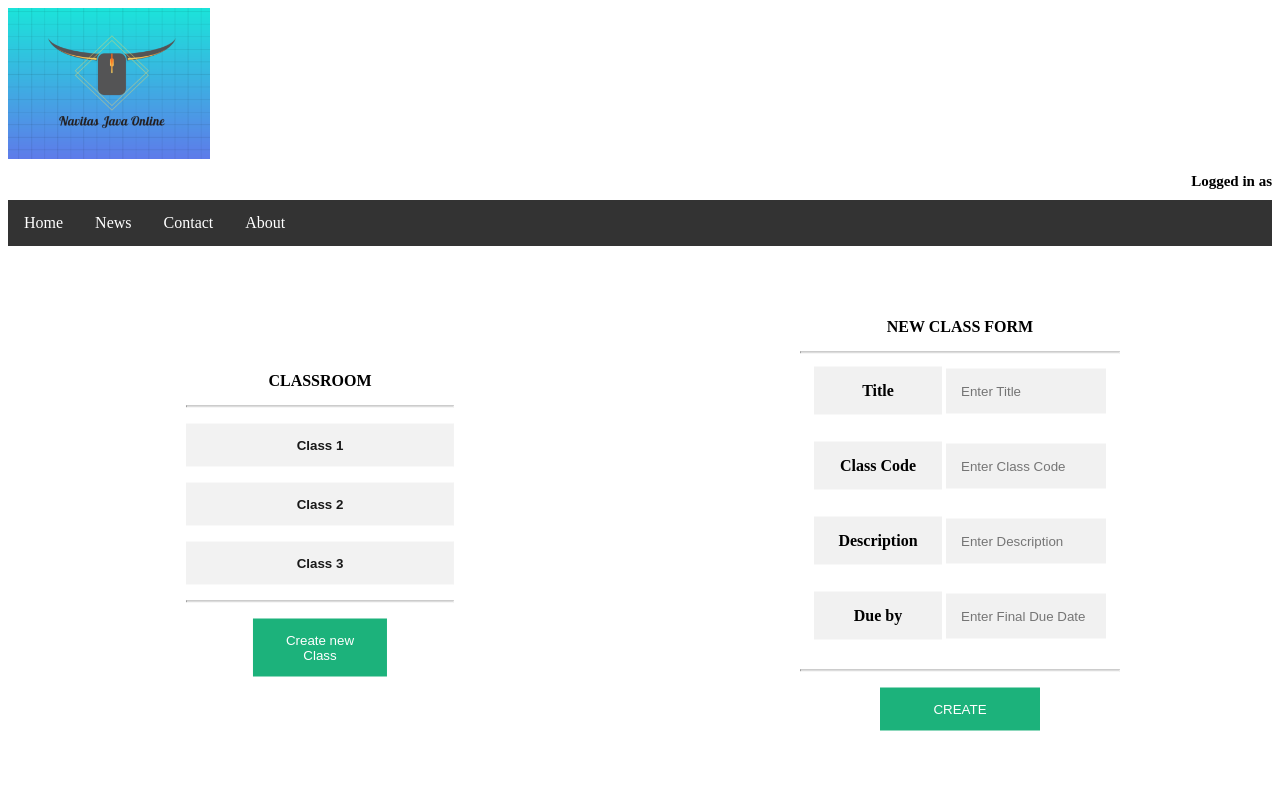
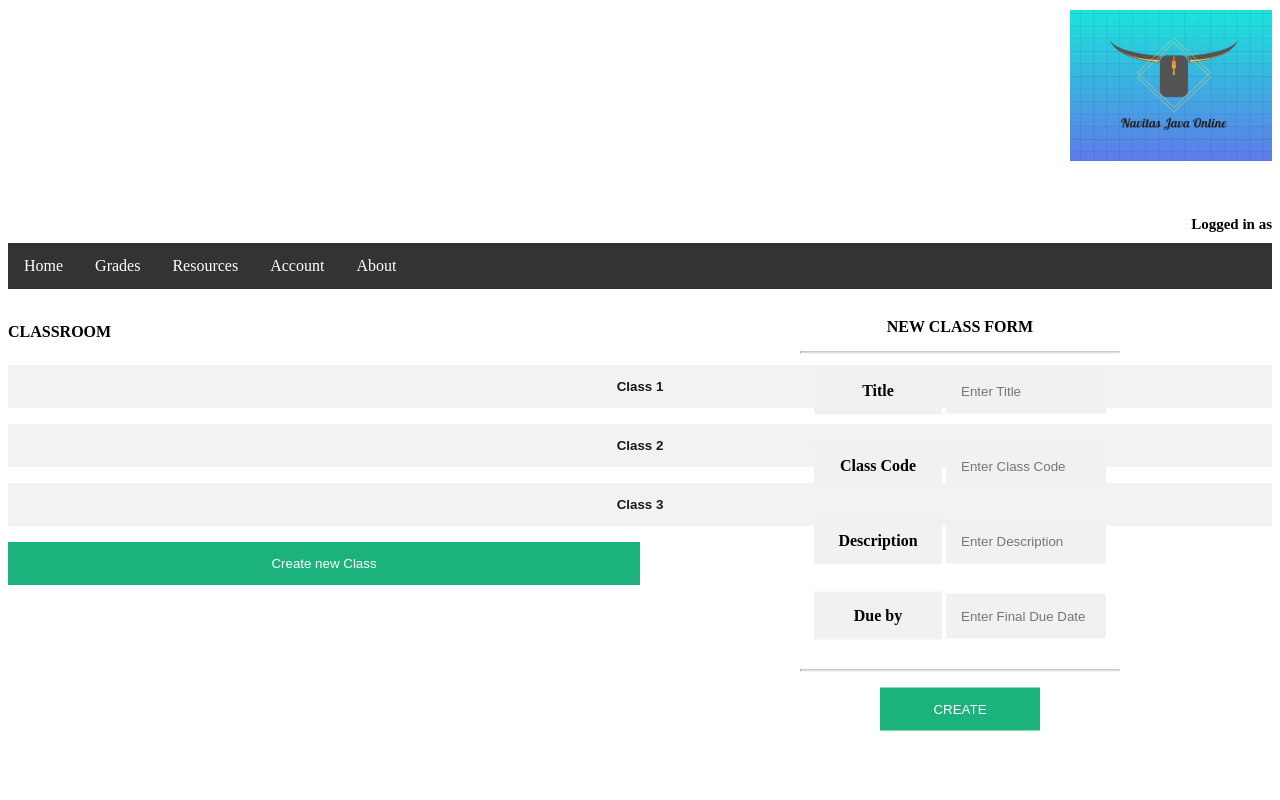
Before and after one commit to binit-admin/Navitas-Java-Online, a PHP site: page /teacher.php in a window 1280 px wide. Run offline with PHP 8.4, Linux system fonts and the light colour scheme; the visitor is signed in with stand-in values (Sample User, id 1); data comes from the database, SQL or seed files in the repository.

Commit message:
Add files via upload

```diff
--- a/student.php
+++ b/student.php
@@ -25,11 +25,12 @@ session_start();
 <body>
 
 <header>
+  <h1>
 <img src="objects/NJO.png">
 
+<br><br><br><br><br><br>
 
-
-<h1>Logged in as <a class="name" alt="Student's_name"><u><?php echo $row['fullName']?> </u></a></h1>
+Logged in as <a class="name" alt="Student's_name"><u><?php echo $row['fullName']?> </u></a></h1>
 
 <ul>
   <li><a href="student.php">Home</a></li>
--- a/teacher.php
+++ b/teacher.php
@@ -26,17 +26,50 @@ session_start();
 <body>
 
 <header>
-
+<h1>
 <img src="objects/NJO.png">
-
-<h1>Logged in as <a href="teacheraccount.php"><?php echo $row['fullName']?></a></h1>
+<br><br><br><br>
+Logged in as <a href="teacheraccount.php"><?php echo $row['fullName']?></a></h1>
 
 <ul>
-  <li><a href="#home">Home</a></li>
-  <li><a href="#news">News</a></li>
-  <li><a href="#contact">Contact</a></li>
-  <li><a href="#about">About</a></li>
+  <li><a href="student.php">Home</a></li>
+  <li><a href="studentgradesheet.php">Grades</a></li>
+  <li><a href="resources.php">Resources</a></li>
+  <li><a href="studentaccount.php">Account</a></li>
+  <li><a href="https://navitas.com">About</a></li>
 </ul>
+
+</header>
+<br>
+
+<div class="left">
+
+  <div class="center">
+
+   <form action="/action_page.php">
+
+  <p><b>CLASSROOM</b></p>
+
+  <div class="container">
+
+
+    <button class="containers"><b>Class 1</b></button>
+    <br>
+    <button class="containers"><b>Class 2</b></button>
+    <br>
+    <button class="containers"><b>Class 3</b></button>
+    <br>
+
+
+
+    <button type="submit" class="registerbtn">Create new Class</button>
+  </div>
+
+</form>
+
+
+  </div>
+</div>
 
 <div class="split right">
 
@@ -70,38 +103,8 @@ session_start();
   </div>
   </div>
 
-<div class="split left">
-
-  <div class="centered">
-
-   <form action="/action_page.php">
-
-  <p><b>CLASSROOM</b></p>
-
-  <div class="container">
-    <hr>
-
-    <button class=""><b>Class 1</b></button>
-
-    <button class=""><b>Class 2</b></button>
-
-    <button class=""><b>Class 3</b></button>
-
-
-    <hr>
-
-    <button type="submit" class="registerbtn">Create new Class</button>
-  </div>
-
-</form>
-
-
-  </div>
-</div>
 
 
 
-</header>
-
 </body>
 </html>
```
Also changed, not shown: classroom.php (+13 -5 lines), gradesf.php (+14 -13 lines), studentgradesheet.php (+5 -3 lines), studentaccount.php (line endings or trailing spaces).
